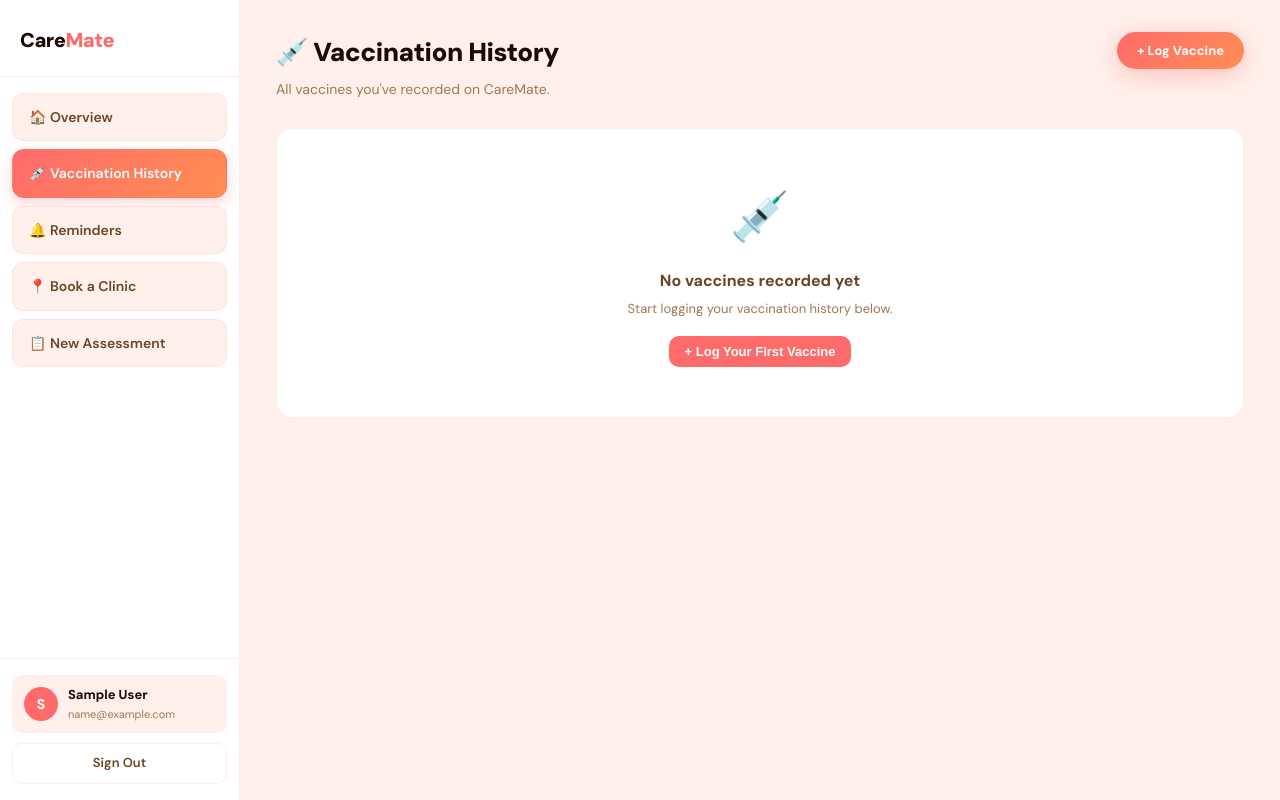
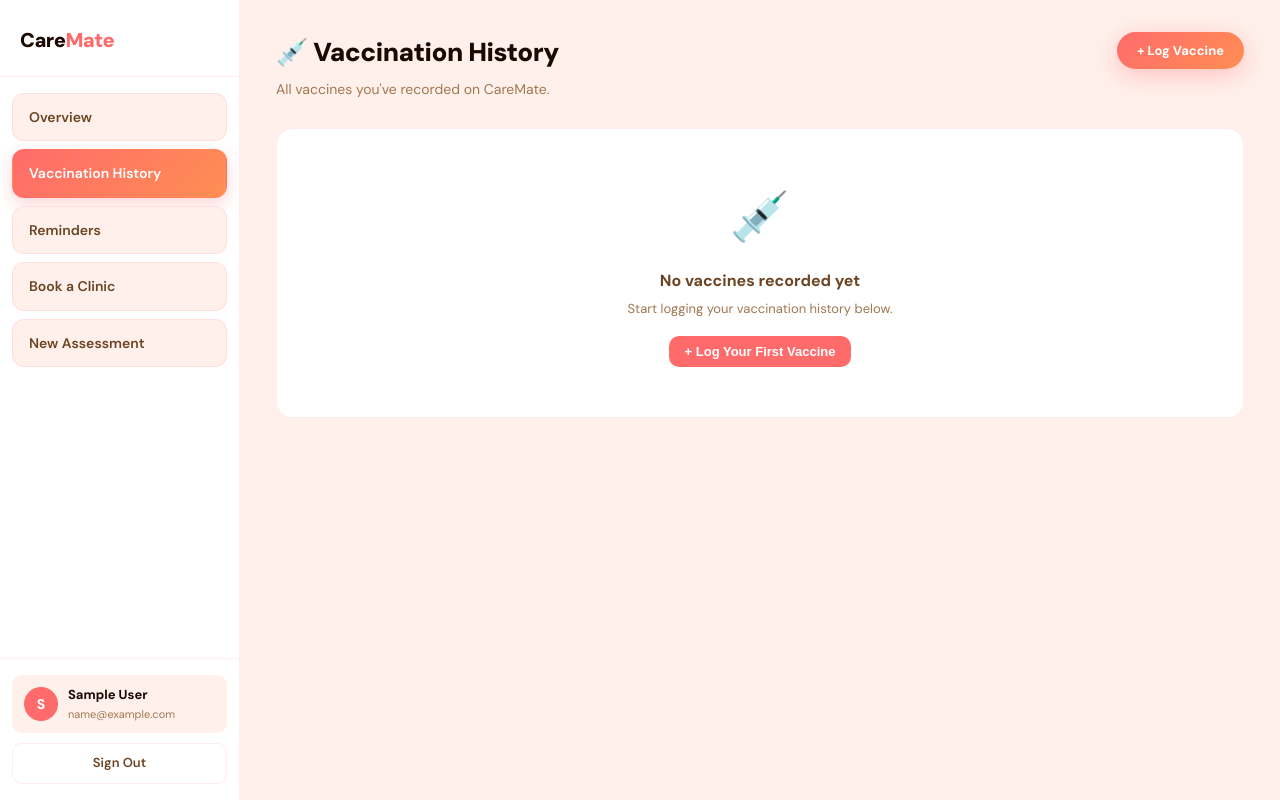
Before and after one commit to poilvetcarl-svg/CareMate, a Flask app: page /dashboard/history in a window 1280 px wide. Run offline with Flask 3, Linux system fonts and the light colour scheme; the visitor is signed in with stand-in values (Sample User, id 1); data that the repository does not hold is empty; some libraries are stand-ins or nearby versions.

Commit message:
Remove emoji from sidebar nav on all remaining dashboard pages
user_dashboard was already cleaned; this covers history, reminders,
settings, referrals (Revenue) and corporate dashboards.

Co-Authored-By: Claude Fable 5 <noreply@anthropic.com>

```diff
--- a/templates/dashboard_history.html
+++ b/templates/dashboard_history.html
@@ -12,11 +12,11 @@
 <aside class="dash-sidebar">
   <div class="dash-logo"><a href="/" class="nav-logo">Care<span>Mate</span></a></div>
   <nav class="dash-nav">
-    <a href="/dashboard" class="dash-nav-item">🏠 Overview</a>
-    <a href="/dashboard/history" class="dash-nav-item active">💉 Vaccination History</a>
-    <a href="/dashboard/reminders" class="dash-nav-item">🔔 Reminders</a>
-    <a href="/clinics" class="dash-nav-item">📍 Book a Clinic</a>
-    <a href="/#assessment" class="dash-nav-item">📋 New Assessment</a>
+    <a href="/dashboard" class="dash-nav-item">Overview</a>
+    <a href="/dashboard/history" class="dash-nav-item active">Vaccination History</a>
+    <a href="/dashboard/reminders" class="dash-nav-item">Reminders</a>
+    <a href="/clinics" class="dash-nav-item">Book a Clinic</a>
+    <a href="/#assessment" class="dash-nav-item">New Assessment</a>
   </nav>
   <div class="dash-sidebar-footer">
     <div class="dash-user-pill">
```
Also changed, not shown: templates/corporate_dashboard.html (+5 -5 lines), templates/dashboard_reminders.html (+5 -5 lines), templates/dashboard_settings.html (+5 -5 lines), templates/referral_dashboard.html (+5 -5 lines).
